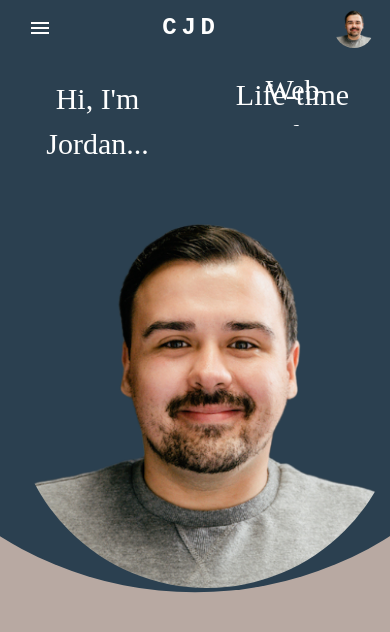
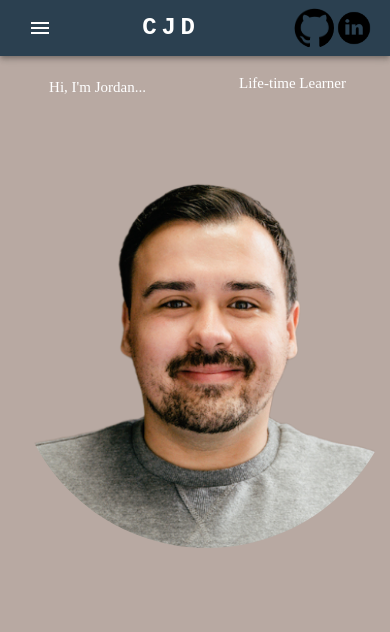
Before and after one commit to carljduff/portfolio, a React (Create React App) app: page / in a window 390 px wide. Shown: the top 632 px of the page. Built offline with nearby package versions, Linux system fonts and the light colour scheme; the HTML template or start-up script is replaced by a standard one.

Commit message:
css updated

```diff
--- a/src/components/Blog.js
+++ b/src/components/Blog.js
@@ -14,7 +14,7 @@ const Blog = () => {
     const { week, title, date, description, questions } = newBlog || {};
 
     return(
-        <Container>
+        <Container className="blog-container">
             <Row>
                 <Col className="blog-week">{week}</Col>
                 <Col className="blog-title">{title}</Col>
@@ -45,7 +45,7 @@ const Blog = () => {
             {questions[2] !== undefined && (
 
                  <Row>
-                 <Col className="blog-a">{questions[2].a3}</Col>
+                 <Col className="blog-a last-a">{questions[2].a3}</Col>
              </Row>
             )}
 
--- a/src/components/Home.js
+++ b/src/components/Home.js
@@ -28,7 +28,7 @@ const Home = () => {
         <Col className="col"><img className="pic" alt="" src={jordan}/></Col>
       </Row>
 
-      <Row>
+      {/* <Row>
         <Col>
         <a href="https://github.com/carljduff" alt=""><img className="git" alt="" src={git}/></a>
         <a href="https://www.linkedin.com/in/carljduff/" alt=""><img className="link" alt="" src={linkedin}/></a>
@@ -36,7 +36,7 @@ const Home = () => {
 
         </Col>
 
-      </Row>
+      </Row> */}
     </Container>
         </div>
     )
--- a/src/components/NavBar.js
+++ b/src/components/NavBar.js
@@ -10,9 +10,13 @@ import Container from "@mui/material/Container";
 import Avatar from "@mui/material/Avatar";
 import Button from "@mui/material/Button";
 import MenuItem from "@mui/material/MenuItem";
-import jordan from "../images/jordan.png";
 import "../css/nav.css";
 import { Link } from "react-router-dom";
+import linkedin from "../images/linkedin.png";
+import github from "../images/github.png";
+
+
+
 
 const pages = ["Home", "Blog", "About", "Projects"];
 
@@ -27,7 +31,6 @@ const NavBar = () => {
     setAnchorElNav(null);
   };
 
-  let newPage = pages[0];
 
   return (
     <AppBar className="appbar" position="static">
@@ -157,7 +160,11 @@ const NavBar = () => {
           </Box>
 
           <Box sx={{ flexGrow: 0 }}>
-            <Avatar alt="J" src={jordan} />
+            <a href="https://www.github.com/carljduff"><Avatar alt="J" src={github} /></a>
+          </Box>
+
+          <Box sx={{ flexGrow: 0 }}>
+            <a href="https://www.linkedin.com/in/carljduff/"><Avatar alt="J" src={linkedin} /></a>
           </Box>
         </Toolbar>
       </Container>
--- a/src/components/Portfolio.js
+++ b/src/components/Portfolio.js
@@ -8,7 +8,8 @@ const Portfolio = () => {
         <div className="p1">
         <div className="p1-texts" id={'Portfolio'}>
             {/* <h1 className="p1-title">Create and Inspire.</h1> */}
-            <p className="p1-desc">Featured Projects</p>
+            <p className="p1-desc">Featured</p>
+            <p className="p1-desc">Projects</p>
         </div>
 
         <div className="p1-list">
--- a/src/css/blog.css
+++ b/src/css/blog.css
@@ -38,4 +38,14 @@
     font-family: 'Charis SIL', serif;
     margin-right: 20px;
     font-size: 20px;
+    margin-bottom: 20px;
 }
+
+
+.last-a {
+    margin-bottom: 20px;
+}
+
+.blog-container {
+    margin-bottom: 20px;
+}
--- a/src/css/home.css
+++ b/src/css/home.css
@@ -4,17 +4,12 @@ body {
 
 }
 
-.clip {
+/* .clip {
     clip-path: circle(55.9% at 50% 20%);
-    /* clip-path: circle(59.4% at 0 53%); */
     height: 100vh;
     background-color: #2B4050;
-    /* width: 100%;
-    height: 100%; */
-    /* top: 0; */
     margin-bottom: 50px;
-
-}
+} */
 
 .col {
     text-align: center;
@@ -46,6 +41,7 @@ body {
         transform: translateY(-200px);
     }
 }
+
 .i-title-item{
     height: 50px;
     font-size: 30px;
@@ -77,3 +73,51 @@ body {
     width: 100px;
     height: 100px;
 }
+
+
+@media only screen and (max-width: 320px) {
+    .i-title-item {
+        font-size: 15px;
+    }
+
+    .name {
+        font-size: 15px;
+    }
+
+}
+
+
+@media only screen and (max-width: 428px) {
+    .i-title-item {
+        font-size: 15px;
+    }
+
+    .name {
+        font-size: 15px;
+    }
+
+}
+
+@media only screen and (max-width: 390px) {
+    .i-title-item {
+        font-size: 15px;
+    }
+
+    .name {
+        font-size: 15px;
+    }
+
+
+}
+
+
+@media only screen and (max-width: 375px) {
+    .i-title-item {
+        font-size: 15px;
+    }
+
+    .name {
+        font-size: 15px;
+    }
+
+}
--- a/src/css/nav.css
+++ b/src/css/nav.css
@@ -1,5 +1,6 @@
 .appbar {
     background-color: #2B4050 !important;
+
 }
 
 a {
--- a/src/css/port.css
+++ b/src/css/port.css
@@ -62,7 +62,8 @@ a:hover, a:visited, a:link, a:active
     font-family: 'Charis SIL', serif;
     font-weight: 700 !important;
     font-size: 50px;
-
+    text-align: center;
+    margin-left: -20px;
 }
 
 .p1-list {
@@ -89,12 +90,17 @@ a:hover, a:visited, a:link, a:active
 .view-btn-teaser {
     width: 50px;
     height: 30px;
-    text-align: center;
+    /* text-align: center; */
     background-color: #B8A9A2;
     border: 1px solid black;
     border-radius: 20px;
     margin-top: 5px;
     margin-bottom: 10px;
+}
+
+
+.view-btn-teaser a {
+    color: black;
 }
 
 .teaser-map {
@@ -143,3 +149,31 @@ a:hover, a:visited, a:link, a:active
     background-color: #2B4050;
     color: white;
 }
+
+
+
+@media only screen and (max-width: 320px) {
+   .full-port-btn{
+    width: 300px;
+   }
+}
+
+
+@media only screen and (max-width: 428px) {
+    .full-port-btn{
+        width: 300px;
+       }
+}
+
+
+@media only screen and (max-width: 390px) {
+    .full-port-btn{
+        width: 300px;
+       }
+}
+
+@media only screen and (max-width: 375px) {
+    .full-port-btn{
+        width: 300px;
+       }
+}
```
